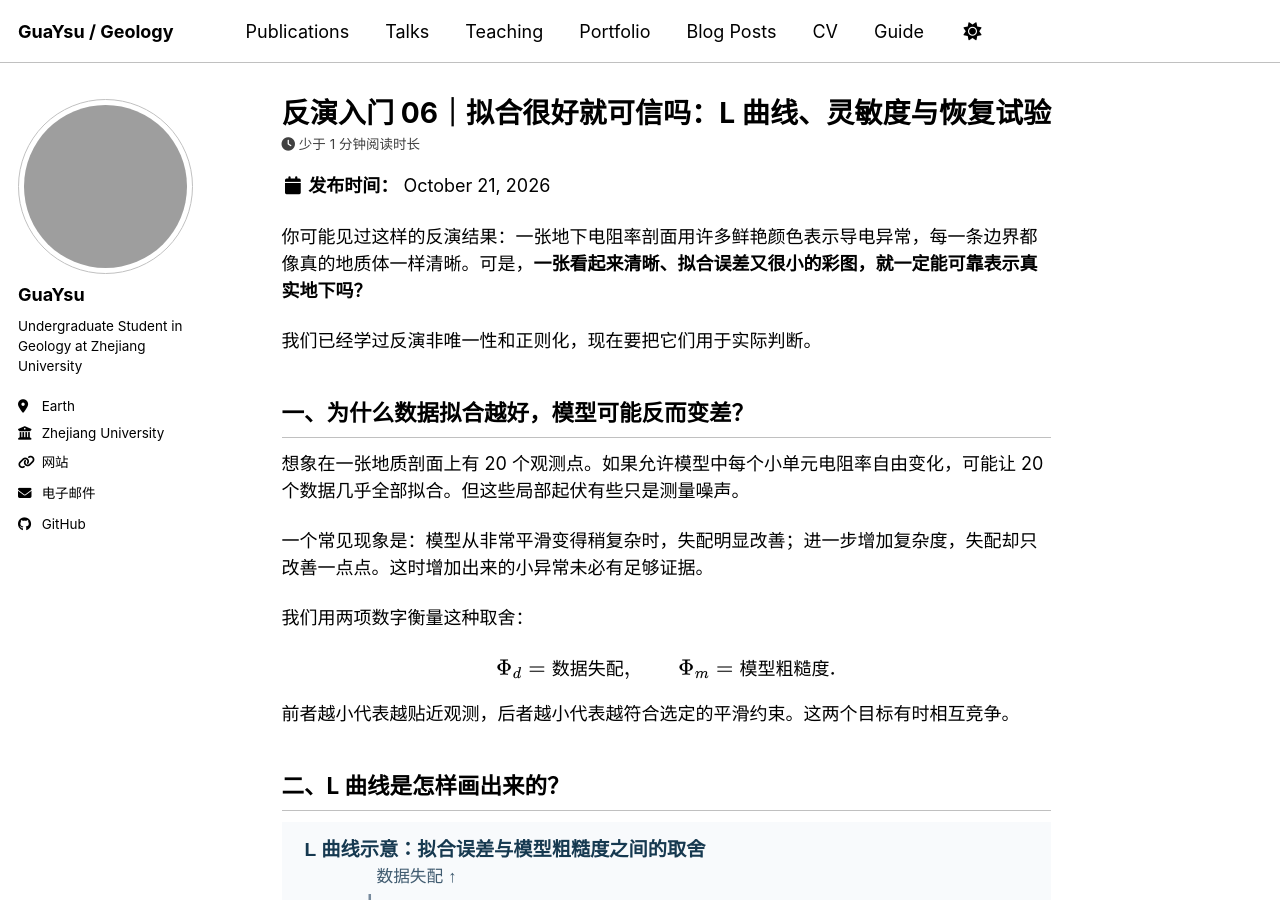
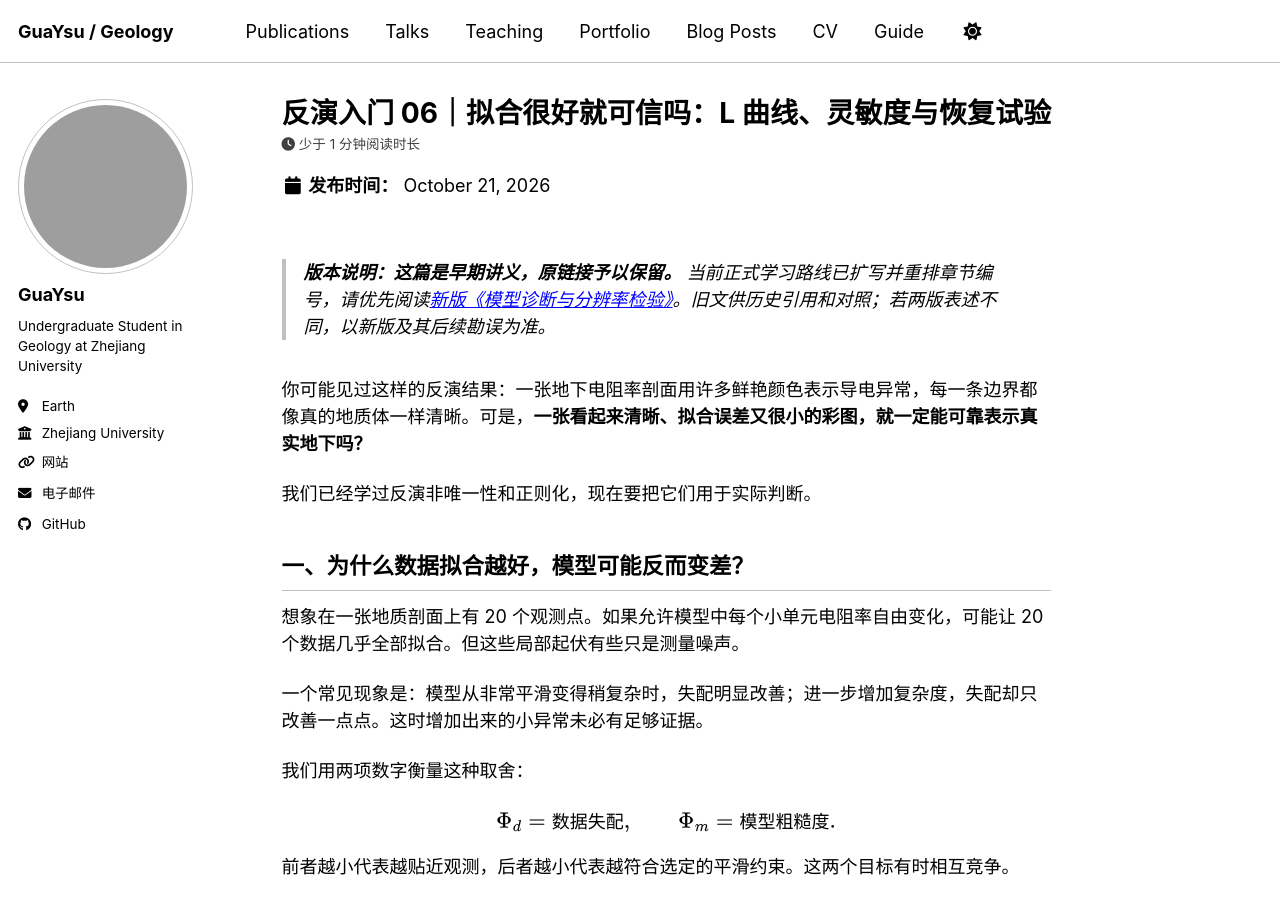
Before and after one commit to GuaYsu/guaysu.github.io, a Jekyll site: the page built from _posts/2026-10-21-mt-course-07f-diagnostics.md, in a window 1280 px wide and 900 px high. Built offline with Jekyll 4.4.1, drawn with Linux system fonts in a browser that asks for light colours; a script bundle is joined from its source files by our own code; library files that are not in the unit come from our copies; grey boxes are pictures that could not be loaded.

Commit message:
docs(mt): mark legacy inversion lesson and link expanded canonical chapter

```diff
--- a/_posts/2026-10-21-mt-course-07f-diagnostics.md
+++ b/_posts/2026-10-21-mt-course-07f-diagnostics.md
@@ -6,6 +6,8 @@ excerpt: "理解模型复杂度与拟合的权衡，区分真实异常与反演
 tags: [大地电磁, 反演诊断, L曲线, 分辨率, Occam]
 ---
 {% include mt-course-math.html %}
+
+> **版本说明：这篇是早期讲义，原链接予以保留。** 当前正式学习路线已扩写并重排章节编号，请优先阅读[新版《模型诊断与分辨率检验》](/posts/2026/10/mt-course-07h-validation/)。旧文供历史引用和对照；若两版表述不同，以新版及其后续勘误为准。
 
 你可能见过这样的反演结果：一张地下电阻率剖面用许多鲜艳颜色表示导电异常，每一条边界都像真的地质体一样清晰。可是，**一张看起来清晰、拟合误差又很小的彩图，就一定能可靠表示真实地下吗？**
 
```
